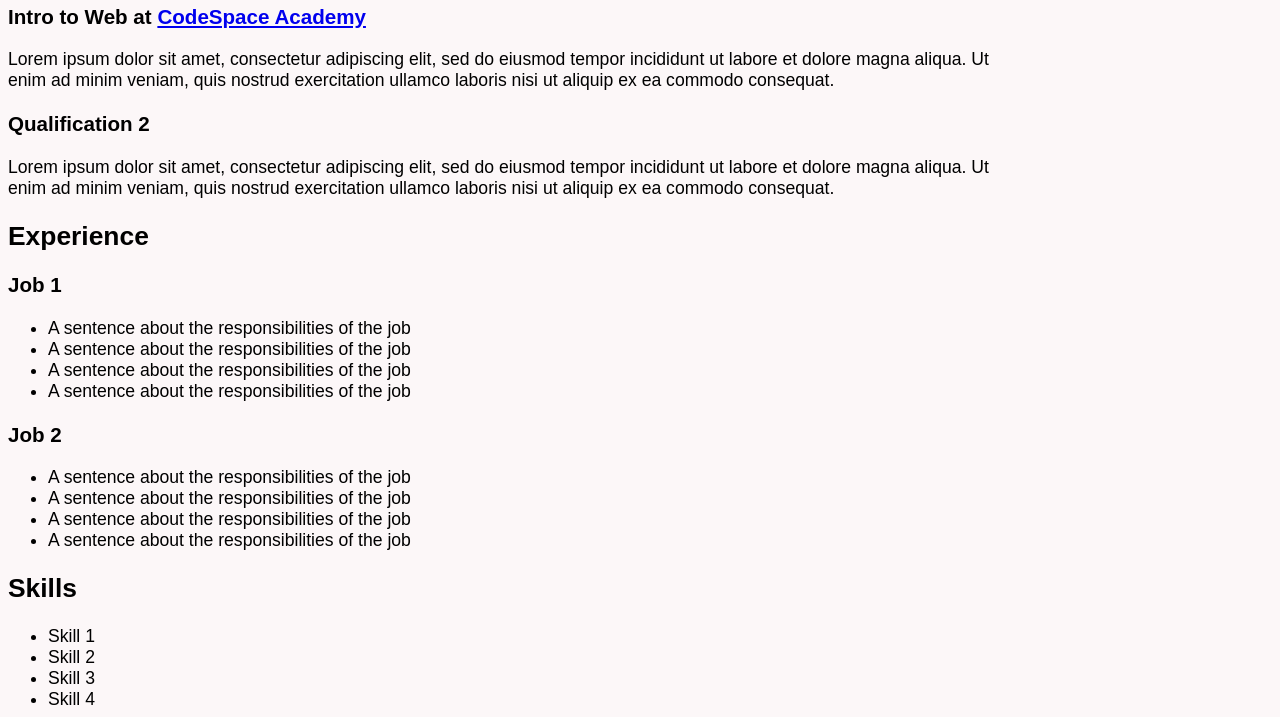
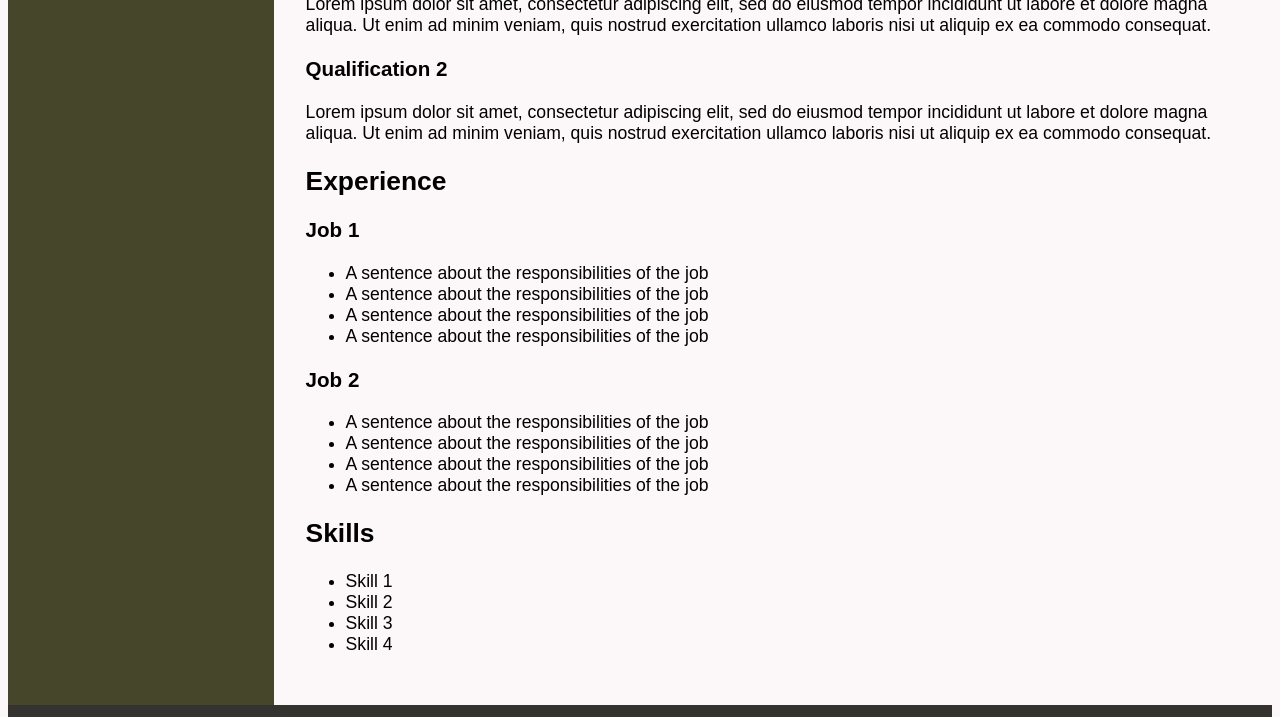
Before and after one commit to CodeSpace-Edu/Intro-to-Web-July21-Resume, a plain HTML site: page resume3.htm in a window 1280 px wide. Shown: the part 518-1235 px from the top of the page. Drawn offline with Linux system fonts and the light colour scheme.

Commit message:
Update resume3.htm

```diff
--- a/resume3.htm
+++ b/resume3.htm
@@ -5,7 +5,7 @@
   <title>Amanda Jacobs </title>
   <meta name="viewport" content="width=device-width, initial-scale=1.0">
 
-  <link rel="stylesheet" type="text/css" href="css/stylesheet1.css">
+  <link rel="stylesheet" type="text/css" href="css/stylesheet.css">
 </head>
 
 <body>
```
